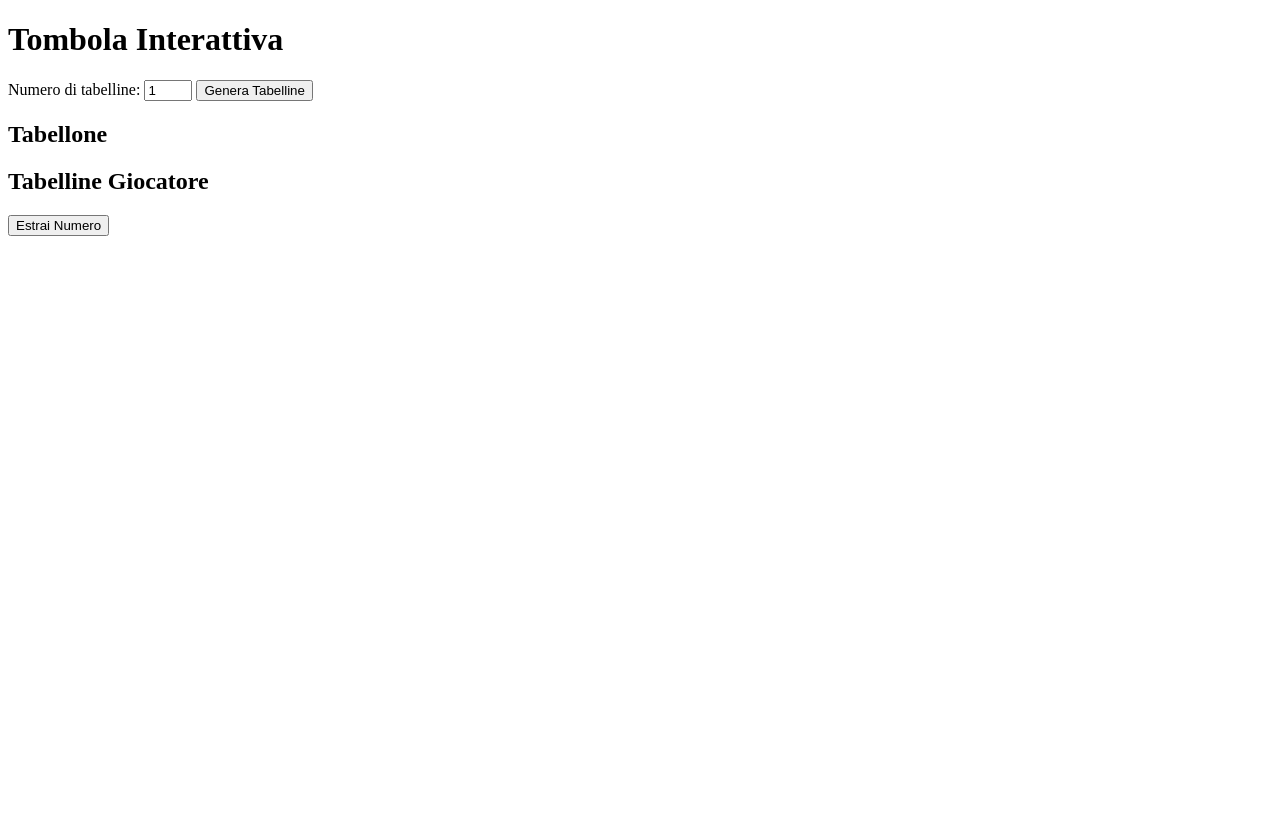
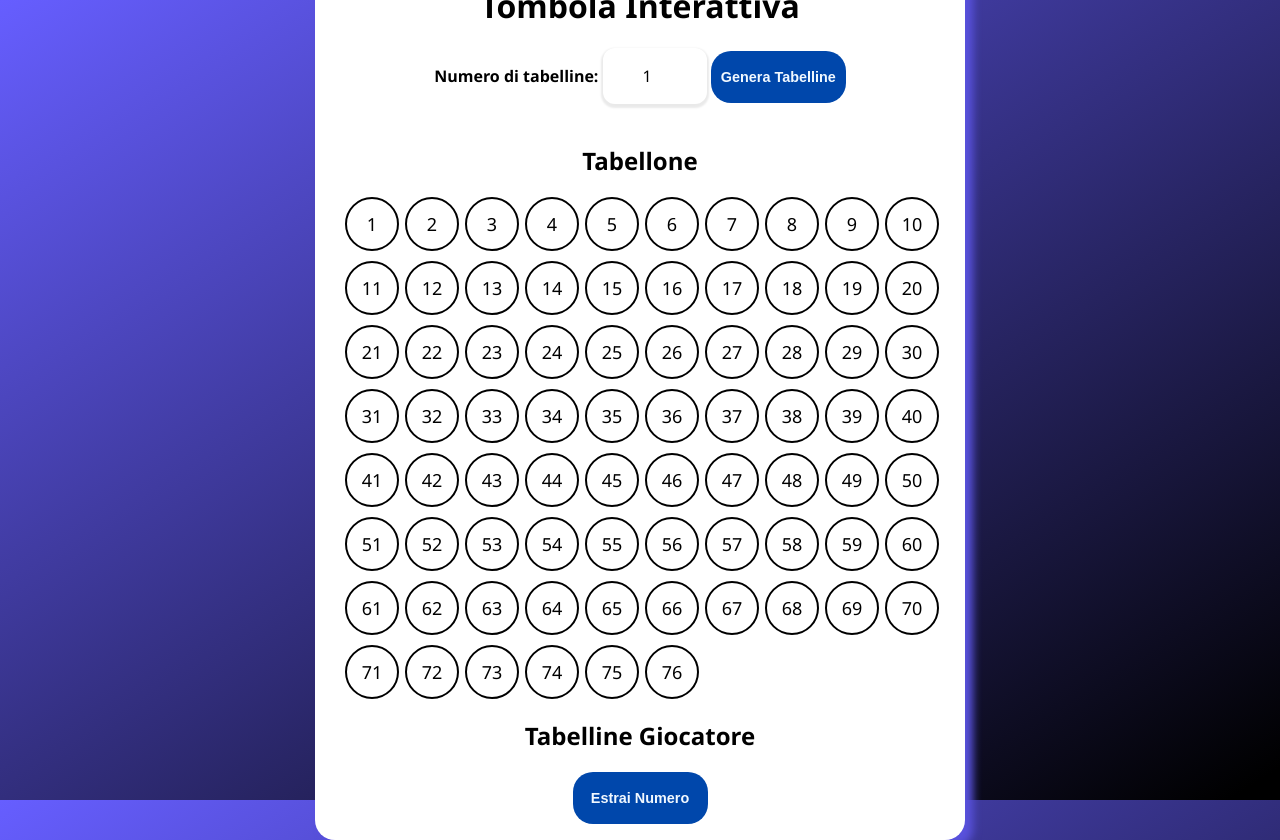
Before and after one commit to EmilianoMassari/U1-W3-D4, a plain HTML site: page index.html in a window 1280 px wide. Before the commit the page ends 800 px from the top, so only its background shows below. Drawn offline with Linux system fonts and the light colour scheme; the site is published under a folder, as on GitHub Pages, so addresses that start at the root find nothing.

Commit message:
Update index.html

```diff
--- a/index.html
+++ b/index.html
@@ -4,7 +4,7 @@
     <meta charset="UTF-8" />
     <meta name="viewport" content="width=device-width, initial-scale=1.0" />
     <title>Tombola Interattiva</title>
-    <link rel="stylesheet" href="/assets/css/style.css" />
+    <link rel="stylesheet" href="./assets/css/style.css" />
   </head>
   <body>
     <div id="contenitore">
@@ -24,6 +24,6 @@
       <p id="numeroEstratto"></p>
     </div>
 
-    <script src="/scripts/script.js"></script>
+    <script src="./scripts/script.js"></script>
   </body>
 </html>
```
